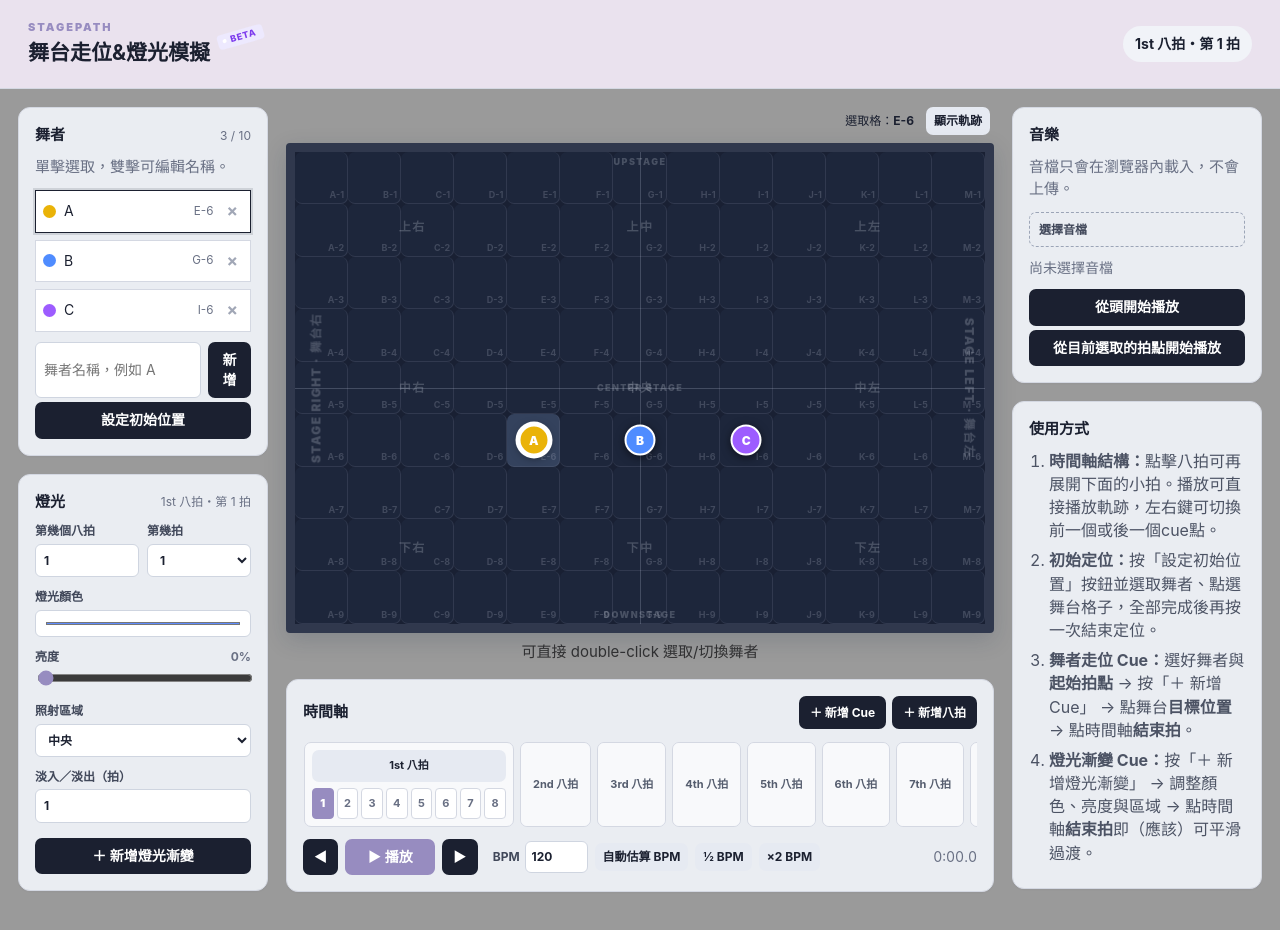
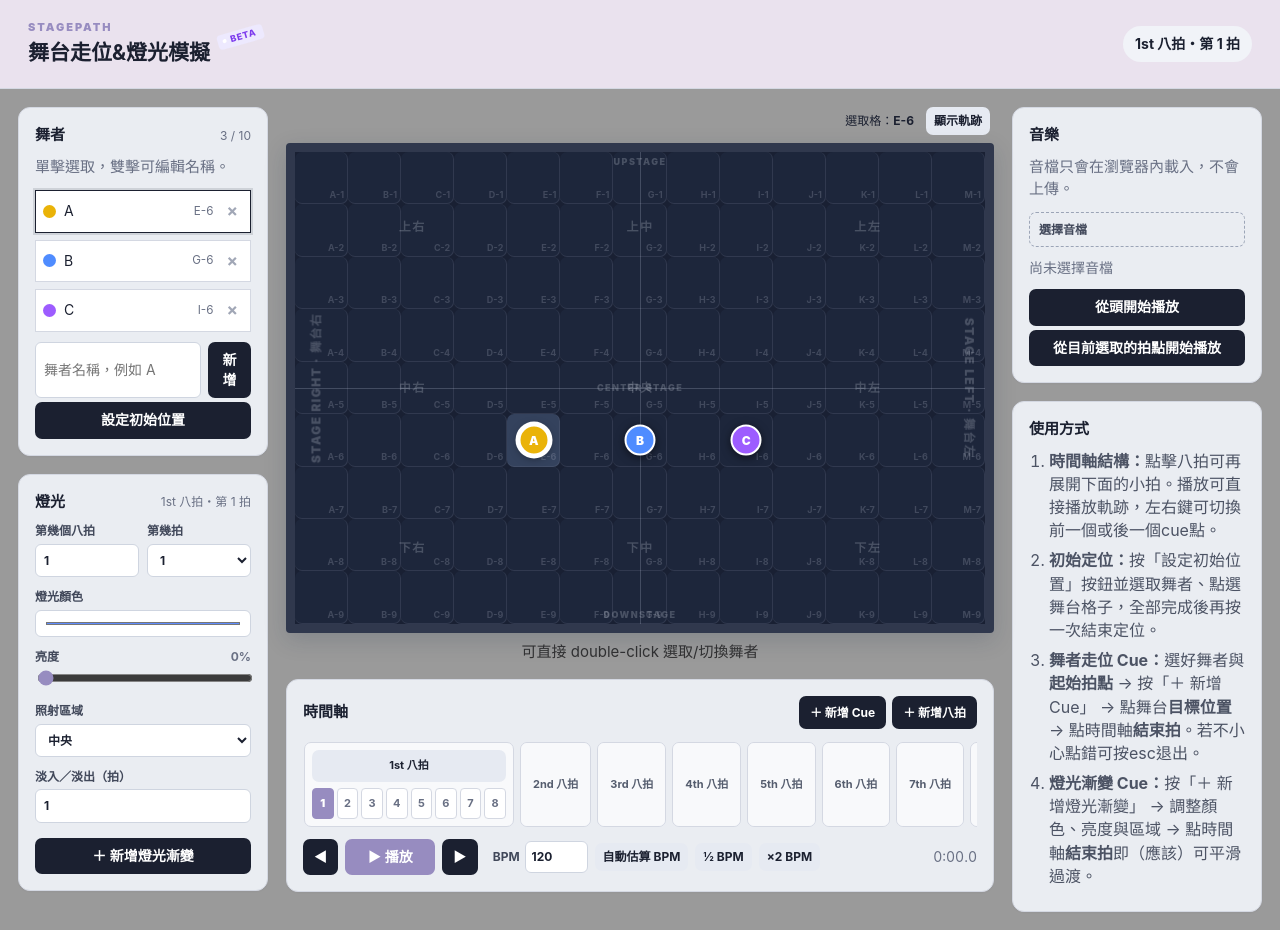
Before and after one commit to Liv-C/StagePath, a plain HTML site: page index.html in a window 1280 px wide. Drawn offline with Linux system fonts and the light colour scheme.

Commit message:
instruction adjustment: The user has made changes to the index.html and app.js files. In index.html, they modified the header title and added a new instruction for creating a "舞者走位 Cue" (dancer movement cue). In app.js, they changed the zone definitions for lighting effects. The commit message should reflect these changes.

```diff
--- a/index.html
+++ b/index.html
@@ -111,7 +111,7 @@
           <ol class="instructions">
             <li><strong>時間軸結構：</strong>點擊八拍可再展開下面的小拍。播放可直接播放軌跡，左右鍵可切換前一個或後一個cue點。</li>
             <li><strong>初始定位：</strong>按「設定初始位置」按鈕並選取舞者、點選舞台格子，全部完成後再按一次結束定位。</li>
-            <li><strong>舞者走位 Cue：</strong>選好舞者與<strong>起始拍點</strong> → 按「＋ 新增 Cue」 → 點舞台<strong>目標位置</strong> → 點時間軸<strong>結束拍</strong>。</li>
+            <li><strong>舞者走位 Cue：</strong>選好舞者與<strong>起始拍點</strong> → 按「＋ 新增 Cue」 → 點舞台<strong>目標位置</strong> → 點時間軸<strong>結束拍</strong>。若不小心點錯可按esc退出。</li>
             <li><strong>燈光漸變 Cue：</strong>按「＋ 新增燈光漸變」 → 調整顏色、亮度與區域 → 點時間軸<strong>結束拍</strong>即（應該）可平滑過渡。</li>
           </ol>
         </section>
```
